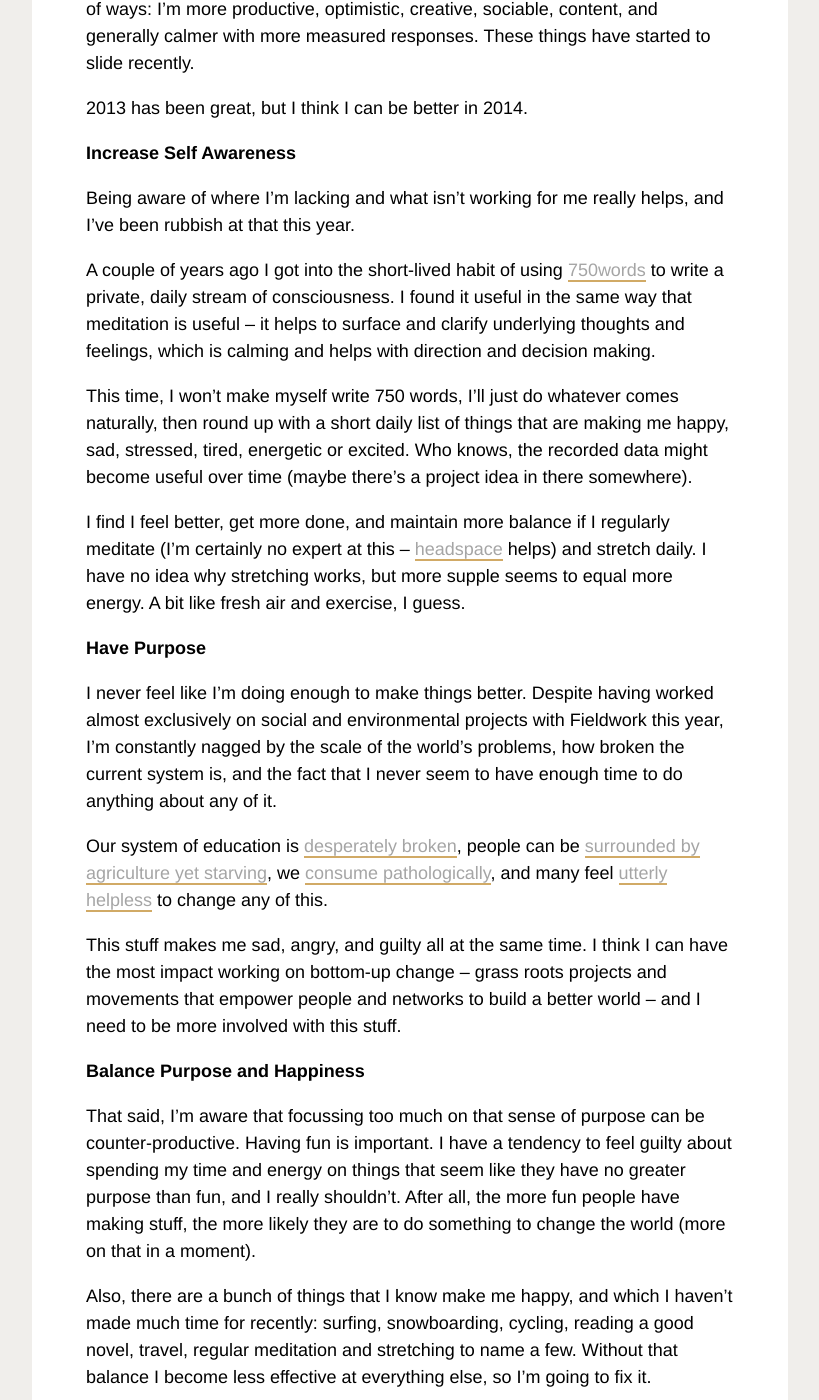
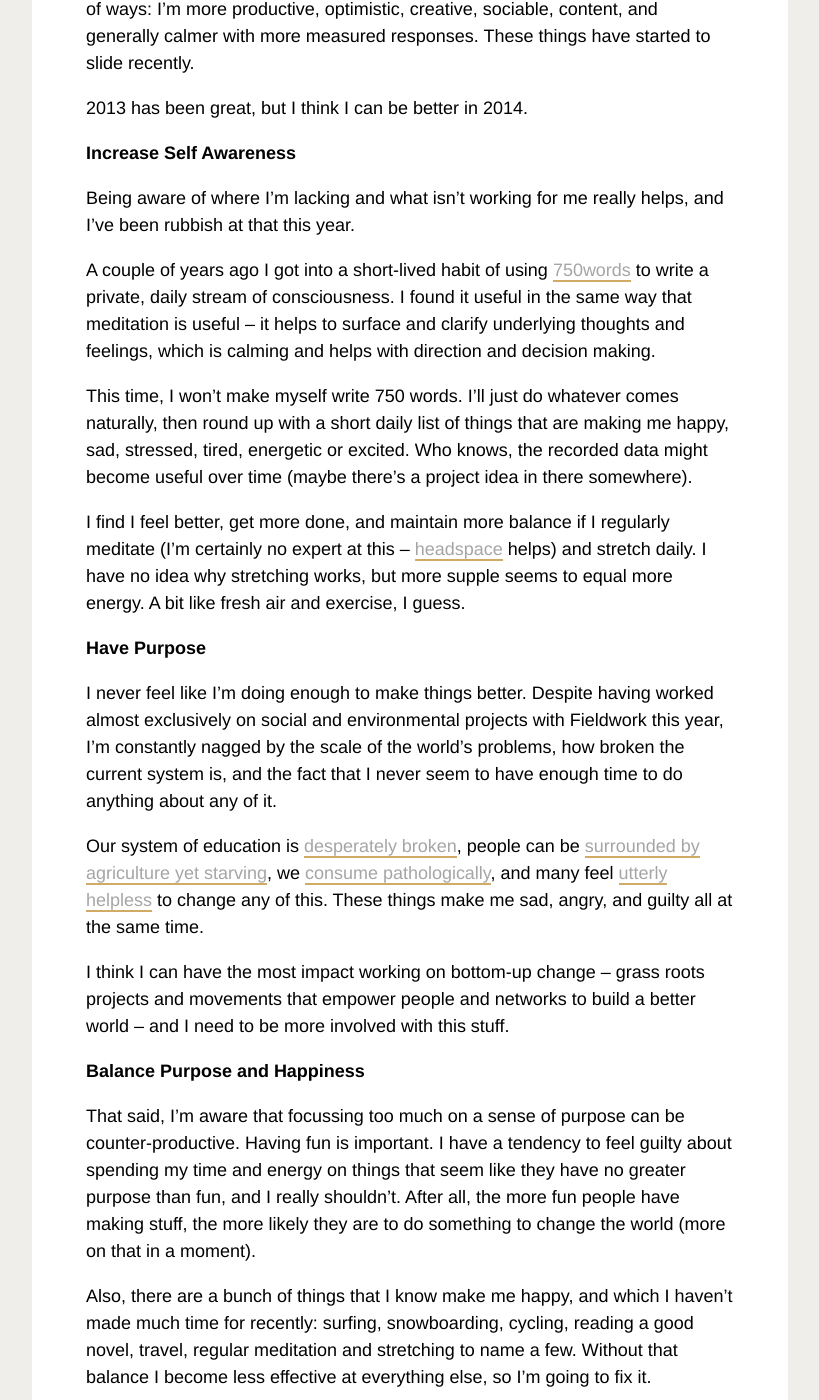
Before and after one commit to andygott/andygott.github.io, a Jekyll site: the page built from _posts/2013-12-31-being-better-in-2014.markdown, in a window 1280 px wide and 1400 px high, scrolled down 803 px. Shown: the whole window, without its empty margins (230-1049 px from the left). Built offline with Jekyll 4.4.1, drawn with Linux system fonts in a browser that asks for light colours; Markdown is read by kramdown in place of the engine named in the settings; some of the changed text lies outside the part shown.

Commit message:
Updated post.

```diff
--- a/_posts/2013-12-31-being-better-in-2014.markdown
+++ b/_posts/2013-12-31-being-better-in-2014.markdown
@@ -18,9 +18,9 @@
 
 Being aware of where I’m lacking and what isn’t working for me really helps, and I’ve been rubbish at that this year.
 
-A couple of years ago I got into the short-lived habit of using [750words](http://750words.com/) to write a private, daily stream of consciousness. I found it useful in the same way that meditation is useful – it helps to surface and clarify underlying thoughts and feelings, which is calming and helps with direction and decision making.
+A couple of years ago I got into a short-lived habit of using [750words](http://750words.com/) to write a private, daily stream of consciousness. I found it useful in the same way that meditation is useful – it helps to surface and clarify underlying thoughts and feelings, which is calming and helps with direction and decision making.
 
-This time, I won’t make myself write 750 words, I’ll just do whatever comes naturally, then round up with a short daily list of things that are making me happy, sad, stressed, tired, energetic or excited. Who knows, the recorded data might become useful over time (maybe there’s a project idea in there somewhere).
+This time, I won’t make myself write 750 words. I’ll just do whatever comes naturally, then round up with a short daily list of things that are making me happy, sad, stressed, tired, energetic or excited. Who knows, the recorded data might become useful over time (maybe there’s a project idea in there somewhere).
 
 I find I feel better, get more done, and maintain more balance if I regularly meditate (I’m certainly no expert at this – [headspace](http://www.getsomeheadspace.com/) helps) and stretch daily. I have no idea why stretching works, but more supple seems to equal more energy. A bit like fresh air and exercise, I guess.
 
@@ -29,19 +29,19 @@
 I never feel like I’m doing enough to make things better. Despite having worked almost exclusively on social and environmental projects with Fieldwork this year, I’m constantly nagged by the scale of the world’s problems, how broken the current system is, and the fact that I never seem to have enough time to do anything about any of it.
 
 Our system of education is [desperately broken](http://www.thersa.org/events/video/archive/sir-ken-robinson),
-people can be [surrounded by agriculture yet starving](http://www.theguardian.com/society/patrick-butler-cuts-blog/2013/nov/20/rural-food-poverty-nearest-foodbank-20-miles-away), we [consume pathologically](http://www.monbiot.com/2012/12/10/the-gift-of-death/), and many feel [utterly helpless](http://www.theguardian.com/politics/2013/dec/26/fury-mps-not-voting-poll) to change any of this.
+people can be [surrounded by agriculture yet starving](http://www.theguardian.com/society/patrick-butler-cuts-blog/2013/nov/20/rural-food-poverty-nearest-foodbank-20-miles-away), we [consume pathologically](http://www.monbiot.com/2012/12/10/the-gift-of-death/), and many feel [utterly helpless](http://www.theguardian.com/politics/2013/dec/26/fury-mps-not-voting-poll) to change any of this. These things make me sad, angry, and guilty all at the same time.
 
-This stuff makes me sad, angry, and guilty all at the same time. I think I can have the most impact working on bottom-up change – grass roots projects and movements that empower people and networks to build a better world – and I need to be more involved with this stuff.
+I think I can have the most impact working on bottom-up change – grass roots projects and movements that empower people and networks to build a better world – and I need to be more involved with this stuff.
 
 ### Balance Purpose and Happiness
 
-That said, I’m aware that focussing too much on that sense of purpose can be counter-productive. Having fun is important. I have a tendency to feel guilty about spending my time and energy on things that seem like they have no greater purpose than fun, and I really shouldn’t. After all, the more fun people have making stuff, the more likely they are to do something to change the world (more on that in a moment).
+That said, I’m aware that focussing too much on a sense of purpose can be counter-productive. Having fun is important. I have a tendency to feel guilty about spending my time and energy on things that seem like they have no greater purpose than fun, and I really shouldn’t. After all, the more fun people have making stuff, the more likely they are to do something to change the world (more on that in a moment).
 
 Also, there are a bunch of things that I know make me happy, and which I haven’t made much time for recently: surfing, snowboarding, cycling, reading a good novel, travel, regular meditation and stretching to name a few. Without that balance I become less effective at everything else, so I’m going to fix it.
 
 ### Making is Cool
 
-I’ve always loved making things, which is why I do what I do professionally. I think that when people enjoy making, have the skills to do so, have a sense about things in the world that need to be better, and confidence in the idea that they can affect change, they’re likely to have some impact.
+I’ve always loved making things, which is why I do what I do professionally. I think that when people enjoy making and have a sense about things in the world that need to be better, combined with skills and confidence in the idea that they can affect change, they’re likely to have some impact.
 
 Someone recently asked me why Fieldwork don’t shout about working pretty much exclusively on social and environmental projects. The answer is that we don’t want that to be our message, we just want it to be part of our DNA. Our message – if we have one beyond just making things – is that you should make stuff because you’re excited about it, like you used to, with lego or toilet roll tubes. It’s taken me a long time to realise that this, in and of itself, is purposeful.
 
```
Also changed, not shown: other parts of _posts/2013-12-31-being-better-in-2014.markdown (+3 -3 lines).
